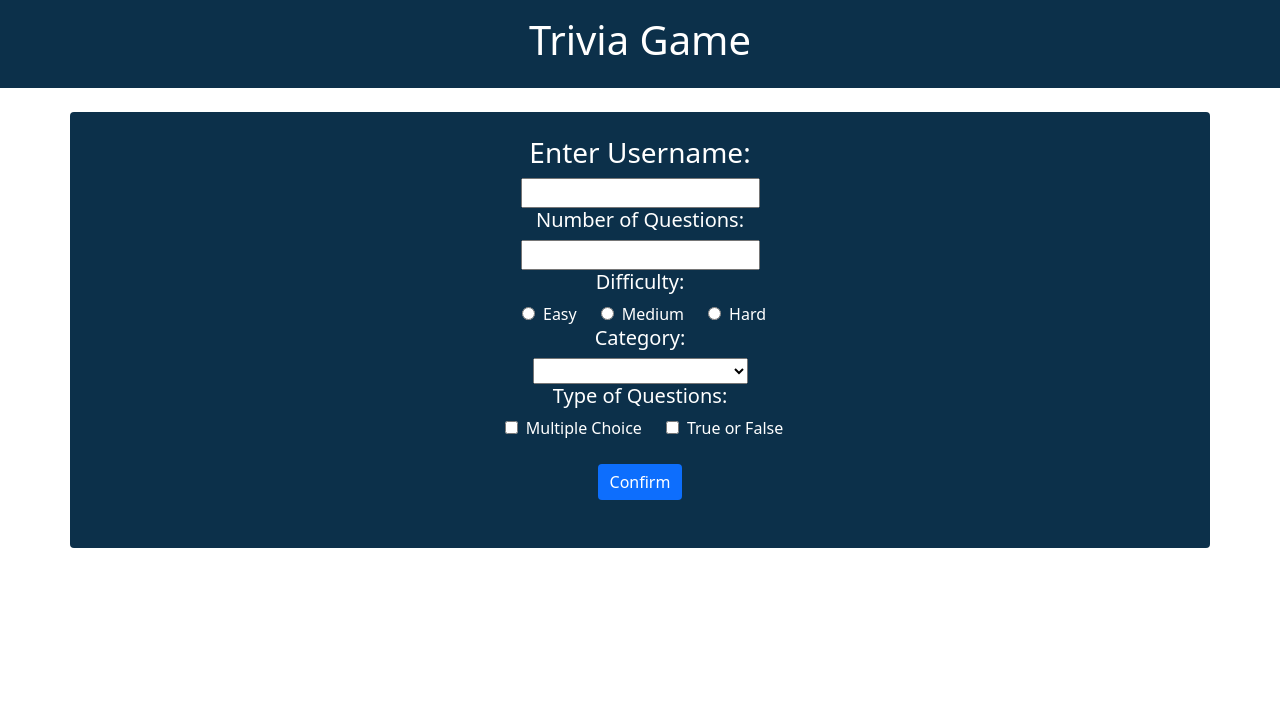
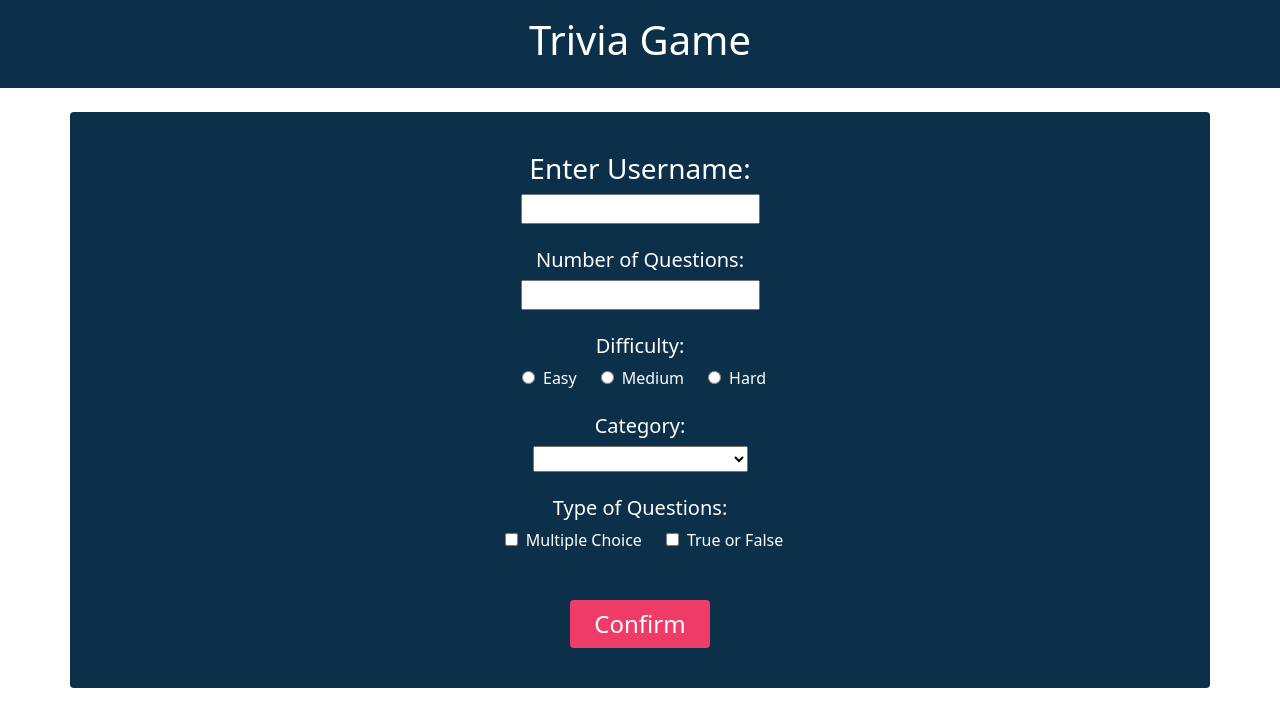
Before and after one commit to LisettedeWilde/Assignment-6-Trivia-Game, a Vue app: page / in a window 1280 px wide. Shown: the top 726 px of the page. Built offline with nearby package versions, Linux system fonts and the light colour scheme.

Commit message:
added styling and url checks and changes

```diff
--- a/src/api/questions.js
+++ b/src/api/questions.js
@@ -1,12 +1,12 @@
 import { BASE_URL_QUESTIONS } from '.';
 
 // GET: get array of questions
-export function getQuestions(nrOfQuestions, category, difficulty) {
+export function getQuestions(url) {
     // nrOfQuestions: number
     // category: number
     // difficulty: {Easy, Medium, Hard}
     // type: {multiple, boolean}
-    fetch(`${BASE_URL_QUESTIONS}amount=${nrOfQuestions}&category=${category}&difficulty=${difficulty}&type=multiple`)
+    fetch(`${BASE_URL_QUESTIONS}${url}`)
     .then(response => response.json())
     .then((results) => {
         // results will be an array of questions
--- a/src/components/UserInput.vue
+++ b/src/components/UserInput.vue
@@ -2,47 +2,63 @@
 import { getUser } from "../api/user.js";
 import { getQuestions } from "../api/questions.js";
 import { ref, reactive } from "@vue/reactivity";
+import { useRouter } from "vue-router";
 
+const router = useRouter();
 const username = ref("");
-const number = ref();
+const number = ref("");
 const difficulty = ref("");
-const category = ref();
-//const type = ref();
-
+const category = ref("");
+const type = ref([]);
+let url = "";
 
     function confirm() {
+        //get username
         getUser(username.value);
-        const questions = getQuestions(number.value, category.value, difficulty.value);
 
-        //router.push("/welcome");
+        //if username is any omit from url
+        if (category.value === "any") {
+            url = `amount=${number.value}&difficulty=${difficulty.value}`;
+        } else {
+            url = `amount=${number.value}&category=${category.value}&difficulty=${difficulty.value}`;
+        }
+
+        //if type.value has 1 add it to url otherwise omit
+        if (type.value.length === 1) {
+            url = url + `&type=${type.value}`;
+        }
+
+        getQuestions(url);
+
+        router.push("/questions");
     }
 </script>
 
 <template>
-    <section class="container-sm row-md-auto d-flex flex-column align-items-center rounded p-4 user">
+    <section class="container-sm  rounded p-4 user">
 
+        <form @submit.prevent="confirm" class="row-md-auto d-flex flex-column align-items-center">
+        <label class=" mt-3 h3 row text-white">Enter Username:</label>
+        <input class="row" type="text" v-model="username" required>
 
-        <label class="h3 row text-white" for="username">Enter Username:</label>
-        <input class="row" type="text" id="username" v-model="username">
+        <label class="mt-4 row h5 text-white">Number of Questions:</label>
+        <input class="row" type="number" min="1" v-model="number" required>
 
-        <label class="row h5 text-white" for="amountQ">Number of Questions:</label>
-        <input class="row" type="number" id="amountQ" min="1" v-model="number">
-
-        <p class="row h5 text-white">Difficulty:</p>
+        <p class="mt-4 row h5 text-white">Difficulty:</p>
         <div>
-            <input class="mx-2" type="radio" id="difficulty" name="difficulty" value="easy" v-model="difficulty">
+            <input class="mx-2" type="radio" name="difficulty" value="easy" v-model="difficulty" required>
             <label class="me-3 text-white" for="easy">Easy</label>
 
-            <input class="mx-2" type="radio" id="difficulty" name="difficulty" value="medium" v-model="difficulty">
+            <input class="mx-2" type="radio" name="difficulty" value="medium" v-model="difficulty">
             <label class="me-3 text-white" for="medium">Medium</label>
 
-            <input class="mx-2" type="radio" id="difficulty" name="difficulty" value="hard" v-model="difficulty">
+            <input class="mx-2" type="radio" name="difficulty" value="hard" v-model="difficulty">
             <label class="text-white" for="hard">Hard</label>
         </div>
 
-        <label class="row h5 text-white" for="category">Category:</label>
-        <select class="row" name="category" id="category" v-model="category">
-
+        <label class="mt-4 row h5 text-white" for="category">Category:</label>
+        <select class="row" name="category" id="category" v-model="category" required>
+            <option value="any" selected>Any Category</option>
             <option value="27">Animal</option>
             <option value="25">Art</option>
             <option value="26">Celebrities</option>
@@ -69,21 +85,17 @@ const category = ref();
             <option value="28">Vehicles</option>
         </select>
 
+        <p class=" mt-4 row h5 text-white">Type of Questions:</p>
+        <div>
+            <input class="mx-2" type="checkbox" value="multiple" v-model="type">
+            <label class="me-3 text-white">Multiple Choice</label>
 
-
-
-        <p class="row h5 text-white">Type of Questions:</p>
-        <div>
-            <input class="mx-2" type="checkbox" id="multiple" value="multiple" v-model="type">
-            <label class="me-3 text-white" for="multiple">Multiple Choice</label>
-
-            <input class="mx-2" type="checkbox" id="boolean" value="boolean" v-model="type">
-            <label class="text-white" for="boolean">True or False</label>
+            <input class="mx-2" type="checkbox" value="boolean" v-model="type">
+            <label class="text-white">True or False</label>
         </div>
 
-
-            <button class="m-4 btn btn-primary rounded border-0" @click="confirm">Confirm</button>
-
+        <button class="mt-5 mb-3 ps-4 pe-4 btn btn-primary rounded border-0" type="submit">Confirm</button>
+        </form>
     </section>
 </template>
 
@@ -92,4 +104,14 @@ const category = ref();
         background-color: #0C304A;
     }
 
+    .btn {
+        background-color: #EF3C67;
+        font-size: x-large;
+        font-weight: 500;
+    }
+
+    .btn:hover {
+        background-color: #d81b47;
+    }
+
 </style>
```
